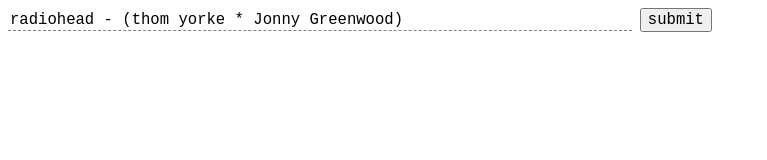
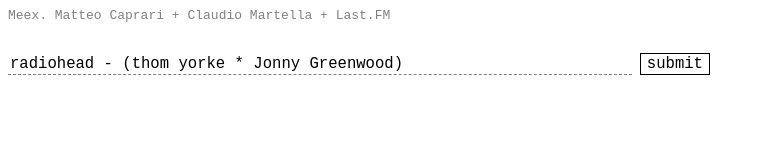
Before and after one commit to caprazzo/least, a plain HTML site: page index.html in a window 1280 px wide. Shown: the whole page, without its empty margins (0-767 px from the left). Drawn offline with nearby package versions, Linux system fonts and the light colour scheme.

Commit message:
improved rest interface

```diff
--- a/index.html
+++ b/index.html
@@ -42,15 +42,23 @@
 			}
 			.formula-button {
 				font-size: 120%;
+				border: 1px solid black;
+				background-color: white;
+			}
+			form {
+				white-space: nowrap;
 			}
 		</style>
 	</head>
 	<body>
+		<div style="color:gray;">Meex. Matteo Caprari + Claudio Martella + Last.FM</div><br/><br/>
 		<form id="formula-form">
 			<input class="formula-input" type="text" id="formula" name="formula" value="radiohead - (thom yorke * Jonny Greenwood)"/>
 			<input class="formula-button" type="submit" value="submit"/>
 		</form>
+
 		<div id="loading">Processing...</div>
 		<div id="result"></div>
+
 	</body>
 </html>
```
